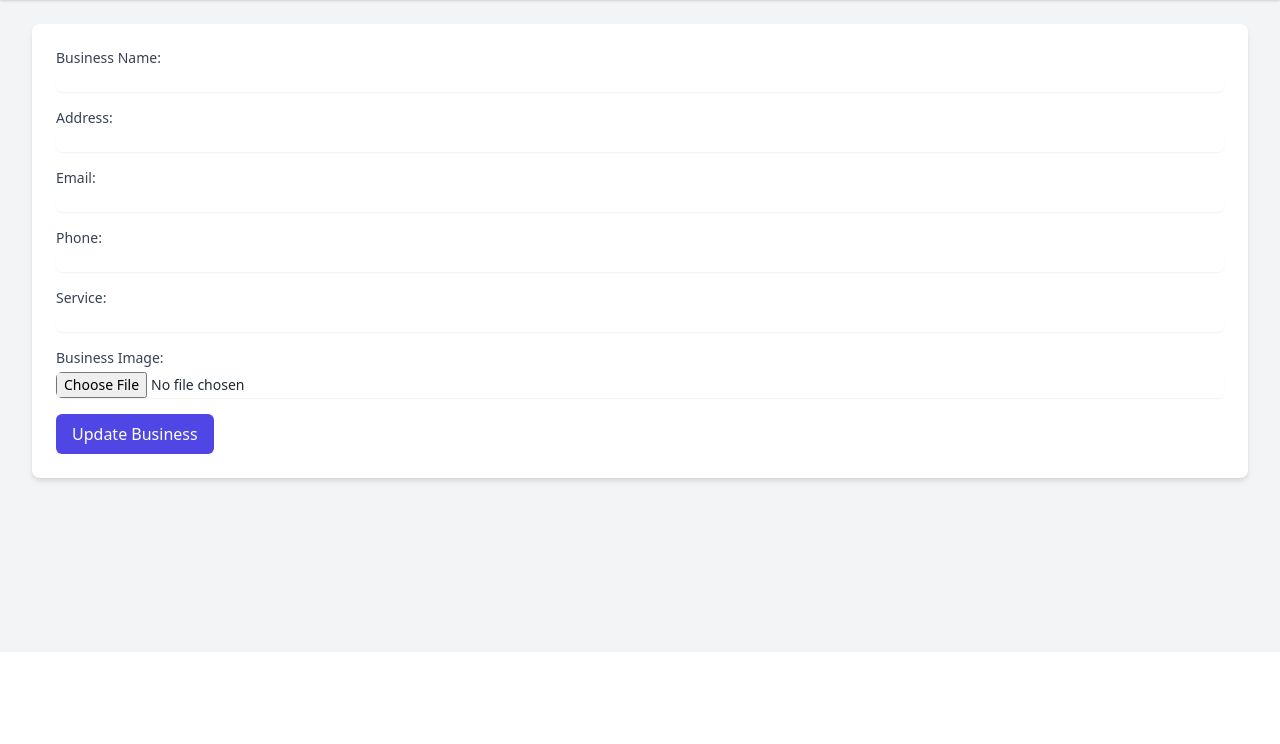
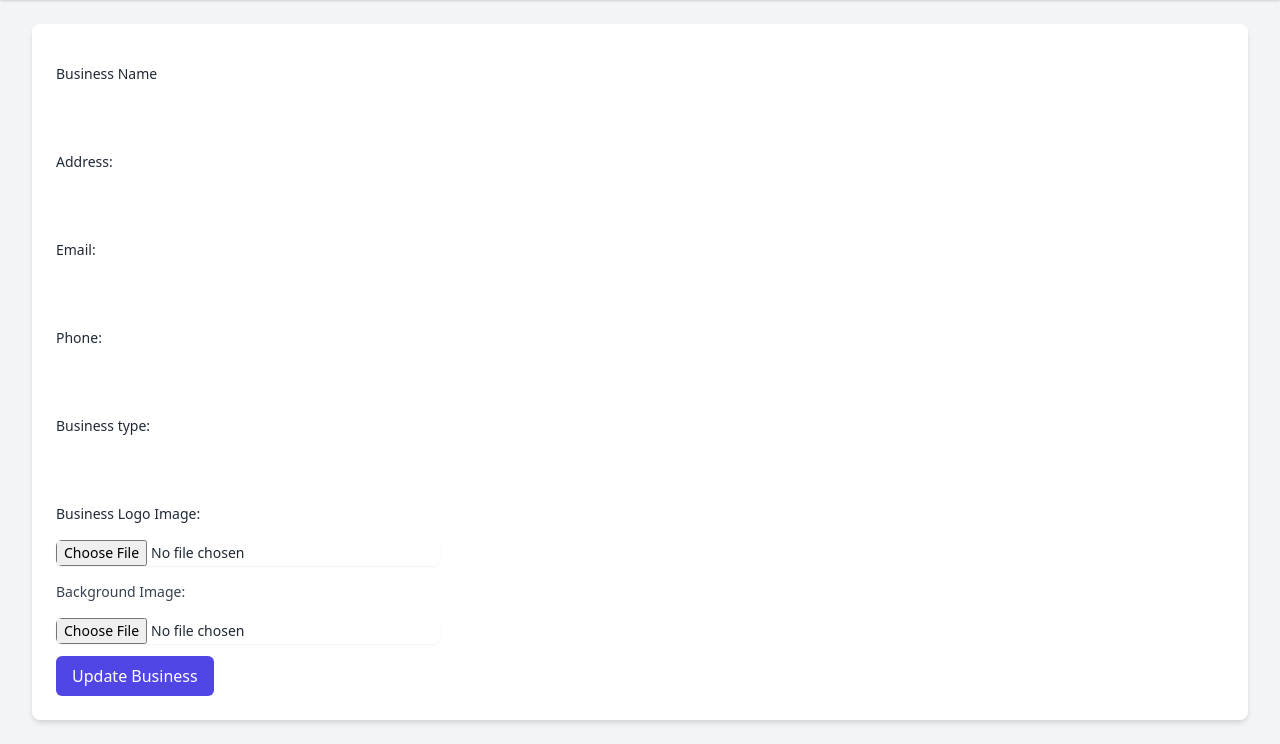
Before and after one commit to AAAxis/hamaspera, a Django app: page /edit/ in a window 1280 px wide. Shown: the part 148-892 px from the top of the page. Before the commit the page ends 635 px from the top, so only its background shows below. Run offline with Django 4.2, Linux system fonts and the light colour scheme; some libraries are stand-ins or nearby versions.

Commit message:
Re designed dashboard/edit. improved upload Background image button

```diff
--- a/scheduler/templates/scheduler/dashboard.html
+++ b/scheduler/templates/scheduler/dashboard.html
@@ -22,7 +22,8 @@
                         </div>
                         <div class="hidden md:block">
                             <div class="ml-10 flex items-baseline space-x-4">
-                                <a href="#" class="rounded-md bg-gray-900 px-3 py-2 text-sm font-medium text-white" aria-current="page">Dashboard</a>
+                                <a href="/dashboard" class="rounded-md bg-gray-900 px-3 py-2 text-sm font-medium text-white" aria-current="page">Dashboard</a>
+                                <a href="/edit" class="rounded-md bg-gray-900 px-3 py-2 text-sm font-medium text-white" aria-current="page">Edit Business</a>
                                 <!-- Add more navigation links if needed -->
                             </div>
                         </div>
--- a/scheduler/templates/scheduler/edit.html
+++ b/scheduler/templates/scheduler/edit.html
@@ -50,35 +50,42 @@
             <div class="mx-auto max-w-7xl px-4 py-6 sm:px-6 lg:px-8">
                 <div class="bg-white rounded-lg shadow-md p-6">
                     <form id="editBusinessForm">
-                        <div class="mb-4">
-                            <label for="businessName" class="block text-sm font-medium text-gray-700">Business Name:</label>
-                            <input type="text" id="businessName" required class="mt-1 block w-full shadow-sm sm:text-sm border-gray-300 rounded-md" />
+                        <div class="form-group mb-3 max-w-sm">
+                            <label for="business-name" class="block text-sm font-medium mt-4 dark:text-white">Business Name</label>
+                            <input type="text" id="businessName" required class="py-3 px-4 block w-full border-gray-200 rounded-lg text-sm focus:border-blue-500 focus:ring-blue-500 disabled:opacity-50 disabled:pointer-events-none dark:bg-neutral-900 dark:border-neutral-700 dark:text-neutral-400 dark:placeholder-neutral-500 dark:focus:ring-neutral-600 mt-2" />
                         </div>
-                        <div class="mb-4">
-                            <label for="businessAddress" class="block text-sm font-medium text-gray-700">Address:</label>
-                            <input type="text" id="businessAddress" required class="mt-1 block w-full shadow-sm sm:text-sm border-gray-300 rounded-md" />
+                        <div class="form-group mb-3 max-w-sm">
+                            <label for="businessAddress" class="block text-sm font-medium mt-4 dark:text-white">Address:</label>
+                            <input type="text" id="businessAddress" required class="py-3 px-4 block w-full border-gray-200 rounded-lg text-sm focus:border-blue-500 focus:ring-blue-500 disabled:opacity-50 disabled:pointer-events-none dark:bg-neutral-900 dark:border-neutral-700 dark:text-neutral-400 dark:placeholder-neutral-500 dark:focus:ring-neutral-600 mt-2" />
                         </div>
-                        <div class="mb-4">
-                            <label for="businessEmail" class="block text-sm font-medium text-gray-700">Email:</label>
-                            <input type="email" id="businessEmail" required class="mt-1 block w-full shadow-sm sm:text-sm border-gray-300 rounded-md" />
+                        <div class="form-group mb-3 max-w-sm">
+                            <label for="businessEmail" class="block text-sm font-medium mt-4 dark:text-white">Email:</label>
+                            <input type="email" id="businessEmail" required class="py-3 px-4 block w-full border-gray-200 rounded-lg text-sm focus:border-blue-500 focus:ring-blue-500 disabled:opacity-50 disabled:pointer-events-none dark:bg-neutral-900 dark:border-neutral-700 dark:text-neutral-400 dark:placeholder-neutral-500 dark:focus:ring-neutral-600 mt-2" />
                         </div>
-                        <div class="mb-4">
-                            <label for="businessPhone" class="block text-sm font-medium text-gray-700">Phone:</label>
-                            <input type="tel" id="businessPhone" required class="mt-1 block w-full shadow-sm sm:text-sm border-gray-300 rounded-md" />
+                        <div class="form-group mb-3 max-w-sm">
+                            <label for="businessPhone" class="block text-sm font-medium mt-4 dark:text-white">Phone:</label>
+                            <input type="tel" id="businessPhone" required class="py-3 px-4 block w-full border-gray-200 rounded-lg text-sm focus:border-blue-500 focus:ring-blue-500 disabled:opacity-50 disabled:pointer-events-none dark:bg-neutral-900 dark:border-neutral-700 dark:text-neutral-400 dark:placeholder-neutral-500 dark:focus:ring-neutral-600 mt-2" />
                         </div>
-                        <div class="mb-4">
-                            <label for="businessService" class="block text-sm font-medium text-gray-700">Service:</label>
-                            <input type="text" id="businessService" required class="mt-1 block w-full shadow-sm sm:text-sm border-gray-300 rounded-md" />
+                        <div class="form-group mb-3 max-w-sm">
+                            <label for="businessService" class="block text-sm font-medium mt-4 dark:text-white">Business type:</label>
+                            <input type="text" id="businessService" required class="py-3 px-4 block w-full border-gray-200 rounded-lg text-sm focus:border-blue-500 focus:ring-blue-500 disabled:opacity-50 disabled:pointer-events-none dark:bg-neutral-900 dark:border-neutral-700 dark:text-neutral-400 dark:placeholder-neutral-500 dark:focus:ring-neutral-600 mt-2" />
                         </div>
-                        <div class="mb-4">
-                            <label for="businessImage" class="block text-sm font-medium text-gray-700">Business Image:</label>
-                            <input type="file" id="businessImage" accept="image/*" class="mt-1 block w-full shadow-sm sm:text-sm border-gray-300 rounded-md" />
+                        <div class="form-group mb-3 max-w-sm">
+                            <label for="businessImage" class="block text-sm font-medium mt-4 dark:text-white">Business Logo Image:</label>
+                            <input type="file" id="businessImage" accept="image/*" class="mt-4 block w-full shadow-sm sm:text-sm border-gray-300 rounded-md dark:bg-neutral-900 dark:border-neutral-700 dark:text-neutral-400 dark:placeholder-neutral-500 dark:focus:ring-neutral-600" />
                             <div class="mt-2">
                                 <progress id="uploadProgress" value="0" max="100" class="w-full hidden"></progress>
                                 <span id="uploadStatus" class="text-sm text-gray-500 hidden"></span>
                             </div>
                         </div>
-
+                        <div class="form-group mb-3 max-w-sm">
+                            <label for="businessBackground" class="block text-sm font-medium mt-4 text-gray-700">Background Image:</label>
+                            <input type="file" id="businessBackground" accept="image/*" class="mt-4 block w-full shadow-sm sm:text-sm border-gray-300 rounded-md" />
+                            <div class="mt-2">
+                                <progress id="backgroundUploadProgress" value="0" max="100" class="w-full hidden"></progress>
+                                <span id="backgroundUploadStatus" class="text-sm text-gray-500 hidden"></span>
+                            </div>
+                        </div>
                         <button type="submit" class="inline-flex justify-center py-2 px-4 bg-indigo-600 text-white font-medium rounded-md">Update Business</button>
                     </form>
                 </div>
@@ -150,7 +157,7 @@
 
         // Handle form submission for updating business
         document.getElementById('editBusinessForm').onsubmit = async (e) => {
-            e.preventDefault(); // Prevent default form submission
+            e.preventDefault();
 
             const businessName = document.getElementById('businessName').value;
             const businessAddress = document.getElementById('businessAddress').value;
@@ -158,6 +165,7 @@
             const businessPhone = document.getElementById('businessPhone').value;
             const businessService = document.getElementById('businessService').value;
             const businessImage = document.getElementById('businessImage').files[0];
+            const businessBackground = document.getElementById('businessBackground').files[0];
 
             try {
                 const q = query(collection(db, "businesses"), where("uid", "==", userId));
@@ -181,7 +189,6 @@
                         const storageRef = ref(storage, `businessImages/${userId}/${businessImage.name}`);
                         const uploadTask = uploadBytesResumable(storageRef, businessImage);
 
-                        // Monitor upload progress
                         uploadTask.on('state_changed', (snapshot) => {
                             const progress = (snapshot.bytesTransferred / snapshot.totalBytes) * 100;
                             document.getElementById('uploadProgress').value = progress;
@@ -192,15 +199,36 @@
                             console.error('Upload error:', error);
                             alert('Error uploading image. Please check the console for more details.');
                         }, async () => {
-                            // Get the download URL after the upload is complete
                             const downloadURL = await getDownloadURL(uploadTask.snapshot.ref);
                             await updateDoc(docRef, { image_url: downloadURL });
                             alert('Business updated successfully!');
-                            location.reload(); // Reload the page after successful update
+                            location.reload();
+                        });
+                    }
+
+                    // Upload background image if a new one is selected
+                    if (businessBackground) {
+                        const storageRef = ref(storage, `backgrounds/${userId}/${businessBackground.name}`);
+                        const uploadTask = uploadBytesResumable(storageRef, businessBackground);
+
+                        uploadTask.on('state_changed', (snapshot) => {
+                            const progress = (snapshot.bytesTransferred / snapshot.totalBytes) * 100;
+                            document.getElementById('backgroundUploadProgress').value = progress;
+                            document.getElementById('backgroundUploadProgress').classList.remove('hidden');
+                            document.getElementById('backgroundUploadStatus').innerText = `${progress.toFixed(0)}% uploaded`;
+                            document.getElementById('backgroundUploadStatus').classList.remove('hidden');
+                        }, (error) => {
+                            console.error('Upload error:', error);
+                            alert('Error uploading background image. Please check the console for more details.');
+                        }, async () => {
+                            const downloadURL = await getDownloadURL(uploadTask.snapshot.ref);
+                            await updateDoc(docRef, { background: downloadURL });
+                            alert('Business updated successfully!');
+                            location.reload();
                         });
                     } else {
-                        alert('Business updated successfully without image!');
-                        location.reload(); // Reload the page after successful update
+                        alert('Business updated successfully without background image!');
+                        location.reload();
                     }
                 } else {
                     console.error(`No business document found for user ID: ${userId}`);
--- a/scheduler/templates/scheduler/register_business.html
+++ b/scheduler/templates/scheduler/register_business.html
@@ -48,9 +48,9 @@
 
               <!-- Business Type -->
               <div class="form-group mb-3 max-w-sm">
-                  <label for="service" class="block text-sm font-medium mb-2 dark:text-white">Service</label>
+                  <label for="service" class="block text-sm font-medium mb-2 dark:text-white">Business type</label>
                   <select id="service" class="py-3 px-4 block w-full border-gray-200 rounded-lg text-sm focus:border-blue-500 focus:ring-blue-500 disabled:opacity-50 disabled:pointer-events-none dark:bg-neutral-900 dark:border-neutral-700 dark:text-neutral-400 dark:placeholder-neutral-500 dark:focus:ring-neutral-600" required>
-                      <option value="" disabled selected>Select a Service</option>
+                      <option value="" disabled selected>Select a Business type</option>
                       <option value="Barber Shop">Barber Shop</option>
                       <option value="Nail Salon">Nail Salon</option>
                       <option value="Spa">Spa</option>
```
